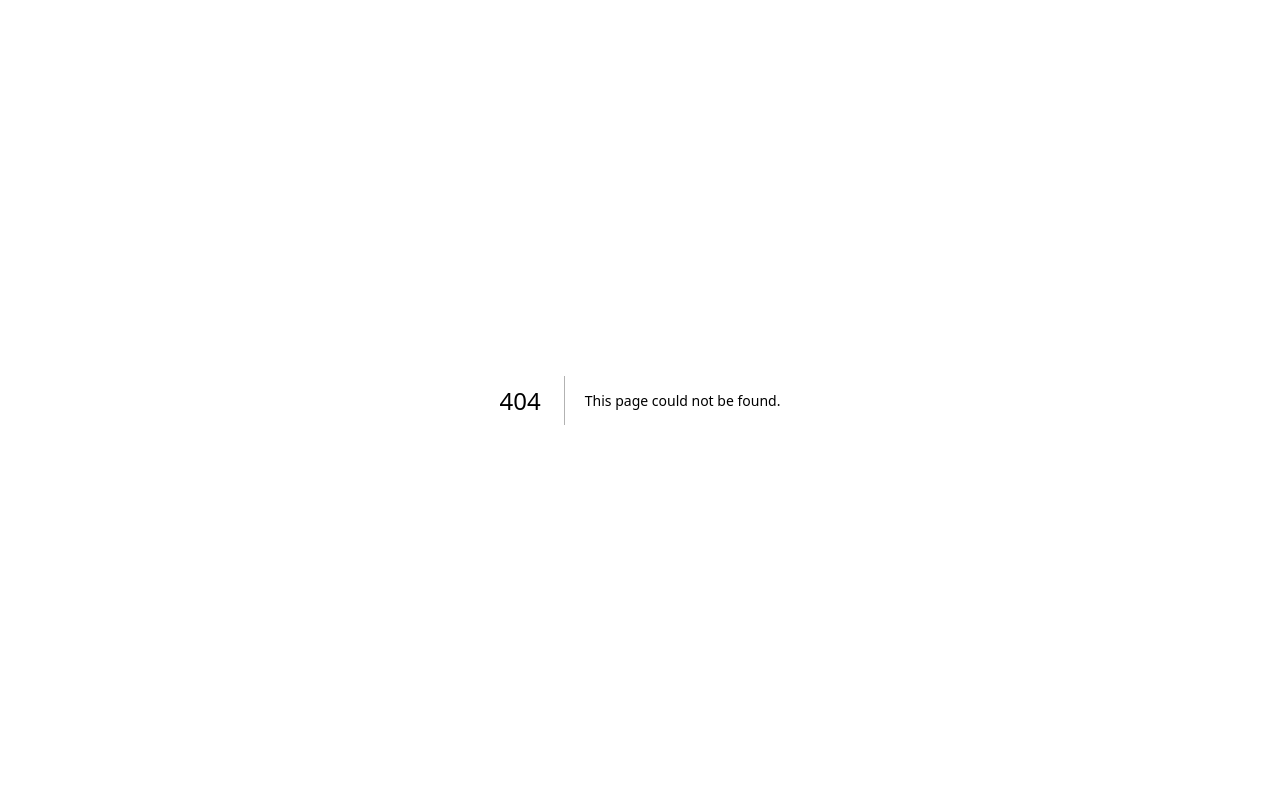
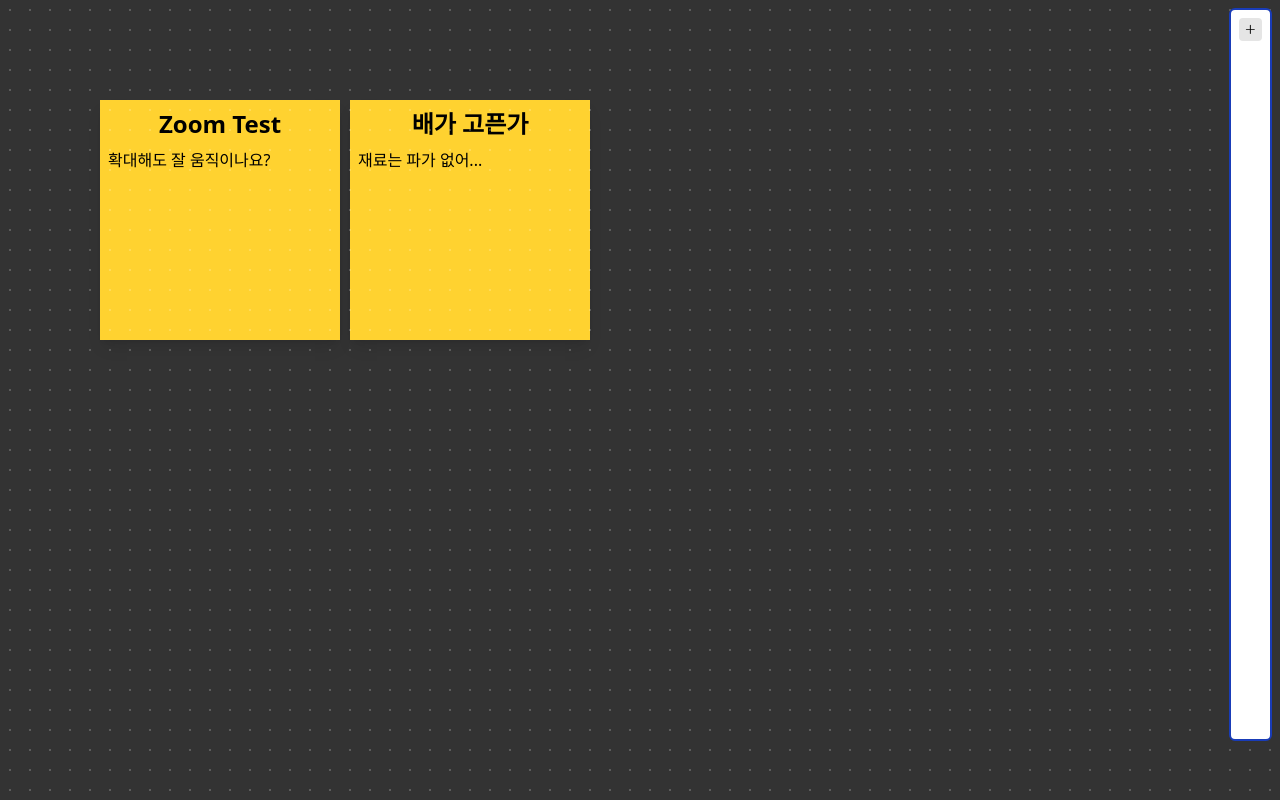
Before and after one commit to feast-note/postly, a Next.js app: page /pin in a window 1280 px wide. Before the commit this address had no page. Built offline with nearby package versions, Linux system fonts and the light colour scheme.

Commit message:
feat: pinpage 기본 동작 및 layout 구현

```diff
--- /dev/null
+++ b/src/app/pin/page.tsx
@@ -0,0 +1,163 @@
+"use client";
+
+import { useRef, useState } from "react";
+import { GoPlus } from "react-icons/go";
+
+export default function PinPage() {
+  const [posts, setPosts] = useState<
+    Array<{ id: number; title?: string; content?: string; zIndex: number }>
+  >([
+    {
+      id: 0,
+      title: "Zoom Test",
+      content: "확대해도 잘 움직이나요?",
+      zIndex: 1,
+    },
+    { id: 1, title: "배가 고픈가", content: "재료는 파가 없어...", zIndex: 0 },
+  ]);
+
+  const [position, setPosition] = useState({ x: 0, y: 0 }); // 캔버스 위치
+  const [scale, setScale] = useState(1); // 확대 배율
+
+  const dragMode = useRef<"NONE" | "CANVAS" | "NOTE">("NONE");
+
+  const dragStart = useRef({
+    mouseX: 0,
+    mouseY: 0,
+    canvasX: 0, // 캔버스 원래 위치
+    canvasY: 0,
+    noteId: -1, // 드래그 중인 노트 ID
+    noteLeft: 0, // 노트 원래 위치 (CSS left)
+    noteTop: 0, // 노트 원래 위치 (CSS top)
+  });
+
+  const postsRef = useRef<Map<number, HTMLElement>>(new Map());
+
+  const handleWheel = (e: React.WheelEvent) => {
+    e.preventDefault();
+    const zoomDirection = e.deltaY > 0 ? -0.1 : 0.1;
+    const newScale = Math.min(Math.max(scale + zoomDirection, 0.1), 5);
+    setScale(newScale);
+  };
+
+  const handleMouseDownCanvas = (e: React.MouseEvent) => {
+    // 배경을 눌렀을 때만 캔버스 이동 모드
+    dragMode.current = "CANVAS";
+    dragStart.current.mouseX = e.clientX;
+    dragStart.current.mouseY = e.clientY;
+    dragStart.current.canvasX = position.x;
+    dragStart.current.canvasY = position.y;
+  };
+
+  const handleMouseDownNote = (e: React.MouseEvent, id: number) => {
+    e.stopPropagation();
+
+    const target = postsRef.current.get(id);
+    if (!target) return;
+
+    dragMode.current = "NOTE";
+    dragStart.current.noteId = id;
+
+    // 마우스 시작 위치
+    dragStart.current.mouseX = e.clientX;
+    dragStart.current.mouseY = e.clientY;
+
+    dragStart.current.noteLeft = target.offsetLeft;
+    dragStart.current.noteTop = target.offsetTop;
+  };
+
+  const handleMouseMove = (e: React.MouseEvent) => {
+    if (dragMode.current === "NONE") return;
+
+    // A. 캔버스 이동 (Pan)
+    if (dragMode.current === "CANVAS") {
+      const deltaX = e.clientX - dragStart.current.mouseX;
+      const deltaY = e.clientY - dragStart.current.mouseY;
+
+      setPosition({
+        x: dragStart.current.canvasX + deltaX,
+        y: dragStart.current.canvasY + deltaY,
+      });
+    }
+
+    // B. 노트 이동 (Move Note)
+    if (dragMode.current === "NOTE") {
+      const target = postsRef.current.get(dragStart.current.noteId);
+      if (!target) return;
+
+      // 1. 마우스가 얼마나 움직였나?
+      const deltaX = e.clientX - dragStart.current.mouseX;
+      const deltaY = e.clientY - dragStart.current.mouseY;
+
+      // 2. (움직인 거리) / 스케일
+      const realMoveX = deltaX / scale;
+      const realMoveY = deltaY / scale;
+
+      // 3. 노트 위치 업데이트 (Ref를 통해 DOM 직접 수정 -> 성능 최적화)
+      target.style.left = `${dragStart.current.noteLeft + realMoveX}px`;
+      target.style.top = `${dragStart.current.noteTop + realMoveY}px`;
+    }
+  };
+
+  const handleMouseUp = () => {
+    dragMode.current = "NONE";
+  };
+
+  return (
+    <section
+      className="w-screen h-screen overflow-hidden bg-[#333]"
+      onWheel={handleWheel}
+      onMouseDown={handleMouseDownCanvas}
+      onMouseMove={handleMouseMove}
+      onMouseUp={handleMouseUp}
+      onMouseLeave={handleMouseUp}
+    >
+      <menu className="absolute right-2 top-2 p-2 bg-white rounded-md border-blue-800 border-2 z-50 h-11/12">
+        <li>
+          <button className="p-1 rounded-sm bg-neutral-200 hover:bg-neutral-400 hover:text-white">
+            <GoPlus size={15} />
+          </button>
+        </li>
+      </menu>
+
+      {/* 움직이는 거대한 종이 */}
+      <div
+        id="canvas"
+        style={{
+          transform: `translate(${position.x}px, ${position.y}px) scale(${scale})`,
+          transformOrigin: "0 0",
+          width: "100%",
+          height: "100%",
+        }}
+      >
+        {posts.map((post) => (
+          <article
+            key={post.id}
+            className={`w-60 h-60 bg-amber-300 absolute p-2 shadow-lg z-${post.zIndex} cursor-grab active:cursor-grabbing`}
+            // 초기 위치 잡아주기 (예시로 겹치지 않게 id * 250)
+            style={{ left: 100 + post.id * 250, top: 100 }}
+            ref={(el) => {
+              if (el) postsRef.current.set(post.id, el);
+            }}
+            onMouseDown={(e) => handleMouseDownNote(e, post.id)}
+          >
+            <h2 className="font-bold text-2xl text-center overflow-hidden text-ellipsis select-none">
+              {post.title}
+            </h2>
+            <p className="w-full overflow-auto mt-2 select-none">
+              {post.content}
+            </p>
+          </article>
+        ))}
+
+        <div
+          className="pointer-events-none absolute -top-1250 -left-1250 w-2500 h-2500 opacity-20"
+          style={{
+            background: "radial-gradient(#fff 1px, transparent 1px)",
+            backgroundSize: "20px 20px",
+          }}
+        />
+      </div>
+    </section>
+  );
+}
```
